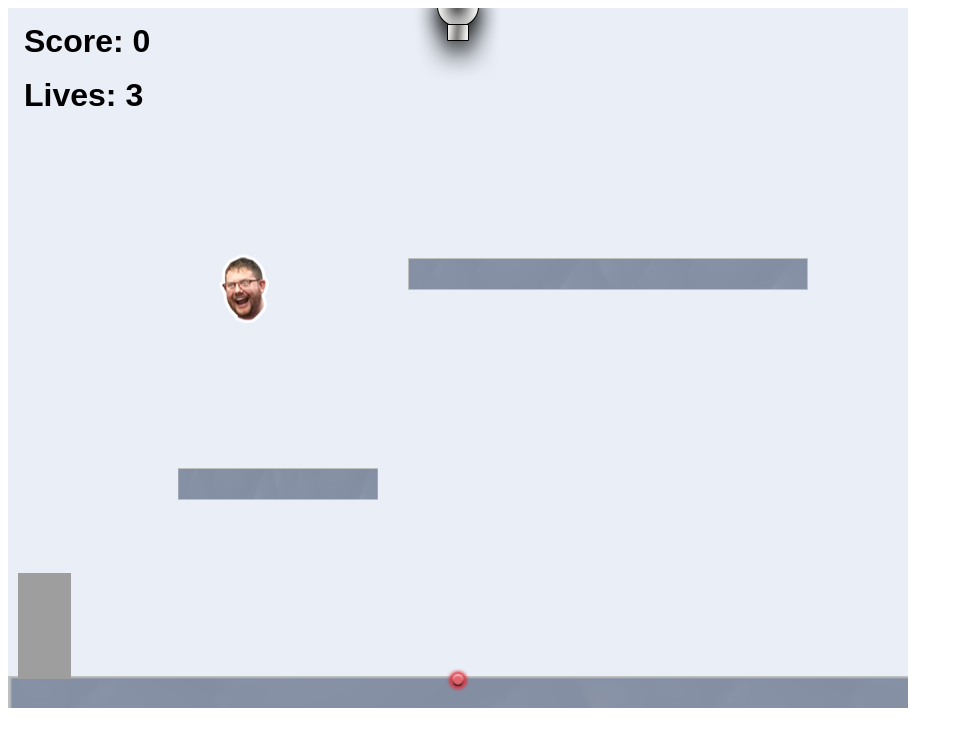
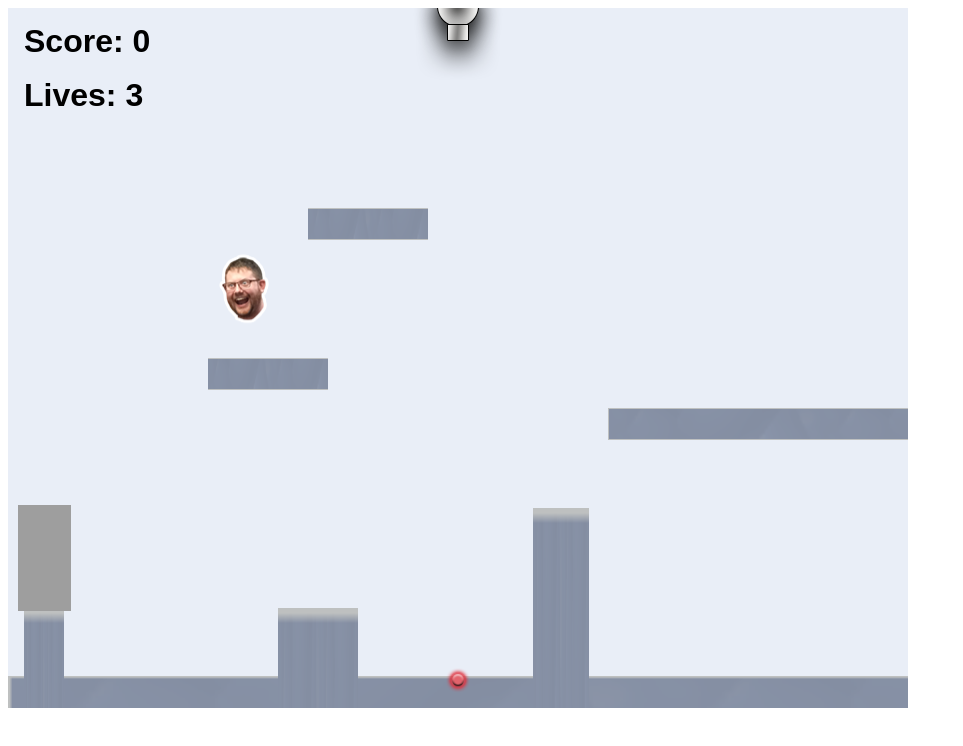
Before and after one commit to Waynelyn05/Waynelyn05.github.io, a website: page projects/platformer/index.html in a window 1280 px wide. Shown: the whole page, without its empty margins (0-963 px from the left). Drawn offline with Linux system fonts and the light colour scheme.

Commit message:
<message about commit>

```diff
--- a/projects/platformer/js/init/platform.js
+++ b/projects/platformer/js/init/platform.js
@@ -37,11 +37,16 @@
         createPlatform(0, game.world.height - 32, 3, 2);    // DO NOT DELETE
 
         // example:
-        createPlatform(400, 250);
-        createPlatform(170, 460, 0.5);
-
+        createPlatform(600, 400);           // normal platform
+createPlatform(300, 200, 0.2)       // small horizontal platform (30% the normal width)
+createPlatform(525, 500, 0.14, 10)   // tall vertical wall (30% the normal width and 10x the height)
+createPlatform(200, 350,0.3);           // normal platform
+createPlatform(300, 200, 0.3)       // small horizontal platform (30% the normal width)
+createPlatform(16, 600, 0.1, 10)   // tall vertical wall (30% the normal width and 10x the height)
+createPlatform(270, 600, 0.2, 10)   // tall vertical wall (30% the normal width and 10x the height)
         // ALL YOUR CODE GOES ABOVE HERE ///////////////////////////////////////
         ////////////////////////////////////////////////////////////////////////
     }
+
     platform.init = init;
 })(window);
```
Also changed, not shown: index.html (+4 -1 lines), portfolio.html (+1 -1 lines).
